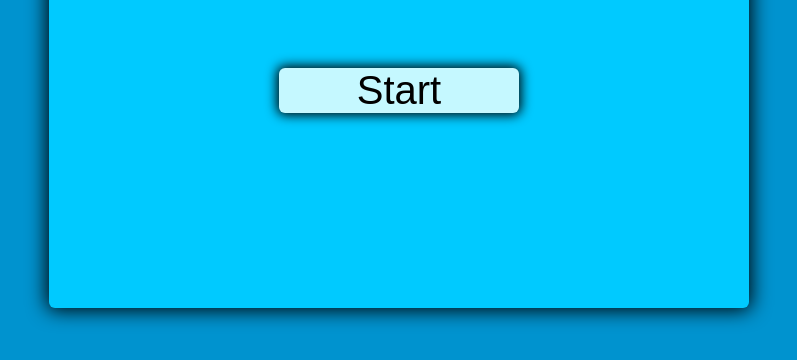
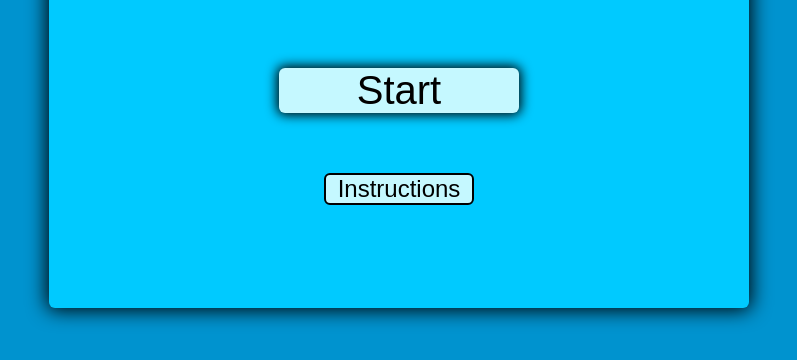
Before and after one commit to VilmaTuresson/quiz, a plain HTML site: page index.html in a window 1280 px wide. Shown: the part 440-800 px from the top of the page, without its empty margins (241-1038 px from the left). Drawn offline with Linux system fonts and the light colour scheme; some packages are replaced by stand-ins of ours; a script that the page names is missing.

Commit message:
add rules btn displayed as alert when clicked

```diff
--- a/assets/css/style.css
+++ b/assets/css/style.css
@@ -55,6 +55,19 @@ body {
     text-align: center;
     font-size: 3rem;
     margin-top: 10%;
+}
+
+#rules {
+    background-color: #C5F8FF;
+    display: block;
+    margin: 0 auto;
+    margin-top: 10%;
+    top: 75px;
+    font-size: 1.5rem;
+    width: 25%;
+    height: 20%;
+    border-radius: 6px;
+    border: 2px solid black;
 }
 
 /* Question, Options & next btn */
--- a/assets/js/script.js
+++ b/assets/js/script.js
@@ -1,4 +1,5 @@
 let startQuiz = document.getElementById('start')
+let rulesBtn = document.getElementById('rules')
 let quizHolder = document.getElementById('quiz_holder');
 let scoreHolder = document.getElementById('score_holder');
 let startContainer = document.getElementById('start_holder');
@@ -9,9 +10,14 @@ let playAgain = document.getElementById('again-btn');
 let questionIndex = 0;
 let score = 0;
 
-startQuiz.addEventListener('click', startFunc)
+startQuiz.addEventListener('click', startFunc);
 /* nextBtn.addEventListener('click', nextQuestion) TA BORT */
-playAgain.addEventListener('click', startFrame)
+playAgain.addEventListener('click', startFrame);
+rulesBtn .addEventListener('click', rulesAlert);
+
+function rulesAlert() {
+    alert('When you start the game you will be provided with a question and four options for answers. When you click the option that you think is the right answer the option will display in a green color if correct and in a red color if incorrect. When the last question is answered you will be able to see what you scored on the quiz and how long it took you to complete it. And of course you can play the quiz again!');
+}
 
 /**
  * Hides start frame and shows question area
--- a/index.html
+++ b/index.html
@@ -21,6 +21,7 @@
 
             <h2 id="start-text">Ready To Play?</h2>
             <button id="start">Start</button>
+            <button id="rules">Instructions</button>
 
         </div>
 
```
